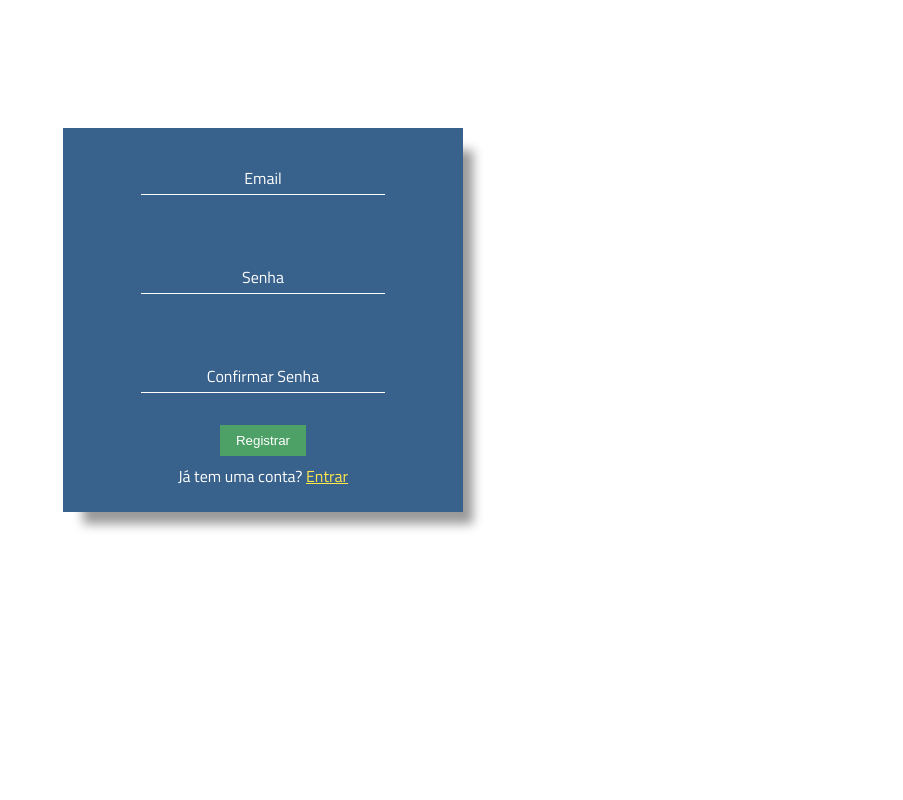
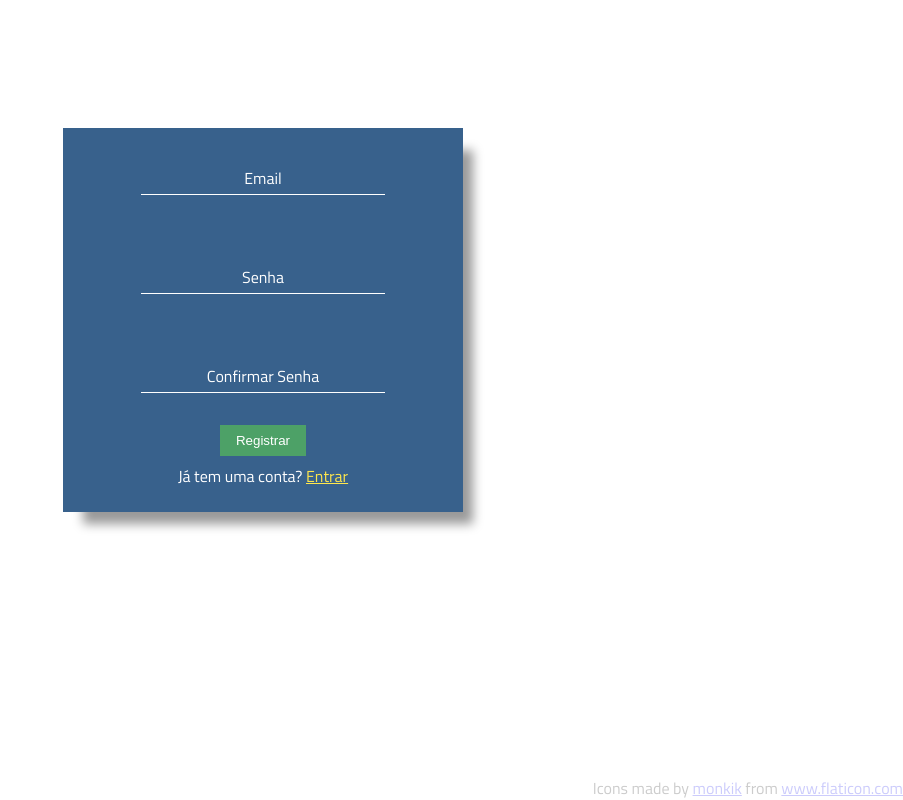
Before and after one commit to Center-for-Welfare-Metrics/welfaredata-frontend, a Next.js app: page /register in a window 1280 px wide. Shown: the whole page, without its empty margins (377-1280 px from the left). Built offline with nearby package versions, Linux system fonts and the light colour scheme; no server answers.

Commit message:
flaticon ref

```diff
--- a/pages/_app.tsx
+++ b/pages/_app.tsx
@@ -43,8 +43,8 @@ function MyApp({ Component, pageProps }) {
           <script src="https://kit.fontawesome.com/07fc634891.js" crossOrigin="anonymous"></script>
           5rem
         </Head>
-        {/* <div>Icons made by <a href="https://www.flaticon.com/authors/vitaly-gorbachev" title="Vitaly Gorbachev">Vitaly Gorbachev</a> from <a href="https://www.flaticon.com/" title="Flaticon">www.flaticon.com</a></div> */}
         <Component {...pageProps} />
+        <div style={{position:'fixed',bottom:0,right:0,opacity:'.2'}}>Icons made by <a href="https://www.flaticon.com/authors/monkik" title="monkik">monkik</a> from <a href="https://www.flaticon.com/" title="Flaticon">www.flaticon.com</a></div>
       </UserContext.Provider>
     </>
 }
```
